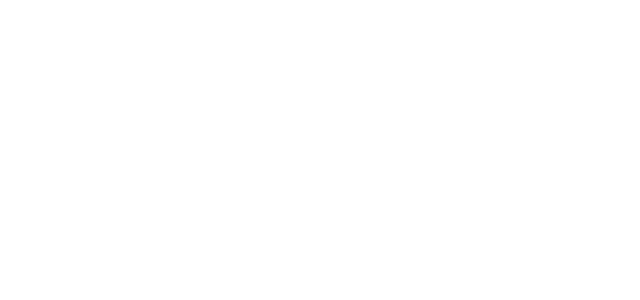
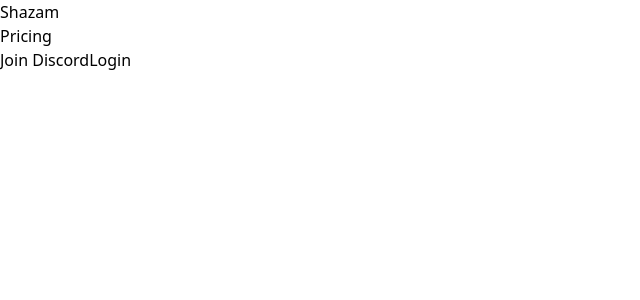
Before and after one commit to feylon/SHAZAM, a Vue app: page / in a window 1280 px wide. Shown: the top 300 px of the page, without its empty margins (0-640 px from the left). Built offline with nearby package versions, Linux system fonts and the light colour scheme.

Commit message:
Ish boshlandi

```diff
--- a/src/Home.vue
+++ b/src/Home.vue
@@ -1,3 +1,19 @@
-<template></template>
+<template>
+    <nav>
+        <h3>
+            Shazam
+        </h3>
+        <div class="right_nav">
+            <p>
+                Pricing
+            </p>
+            <button class="join_discord"> Join Discord</button>
+            <button class="login">Login</button>
+        </div>
+    </nav>
+</template>
 <script></script>
-<style></style>
+<style lang="scss">
+@import "home.scss";
+
+</style>
--- /dev/null
+++ b/src/home.scss
@@ -0,0 +1,3 @@
+nav{
+
+}
```
